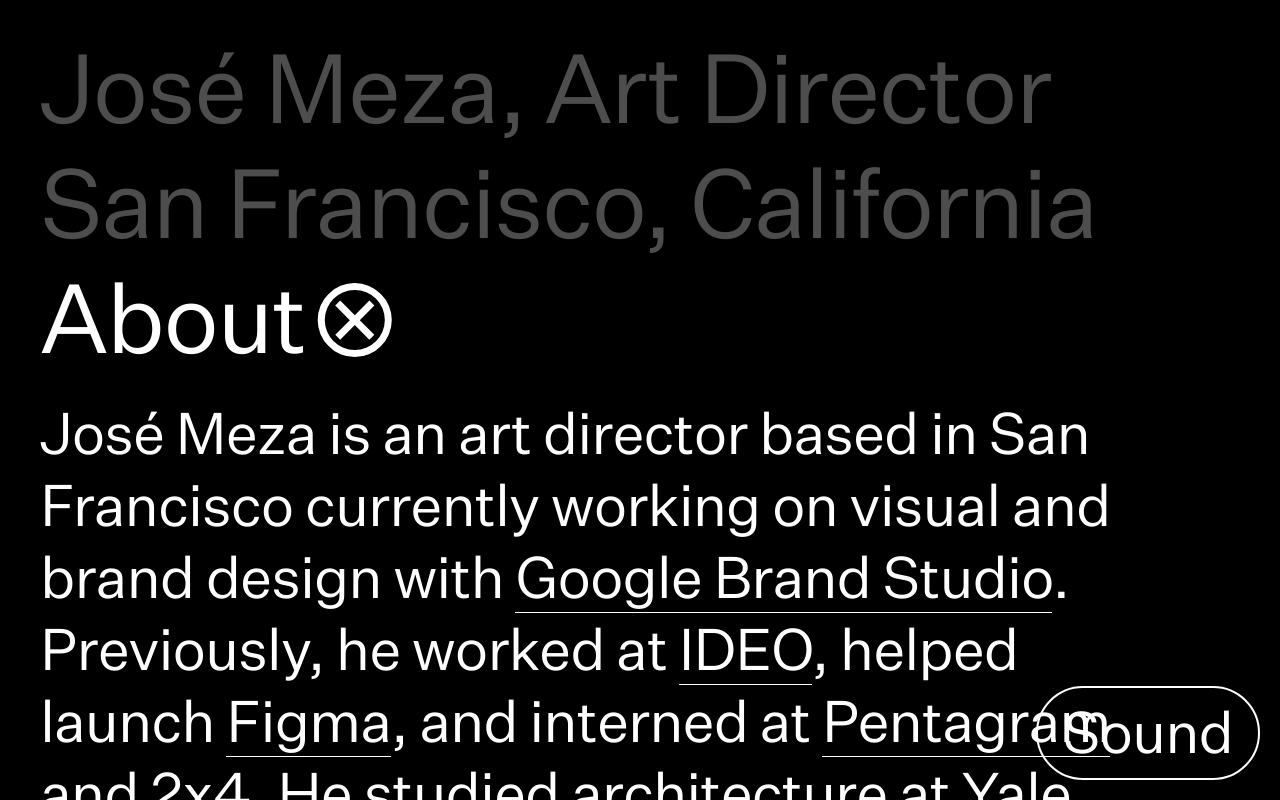
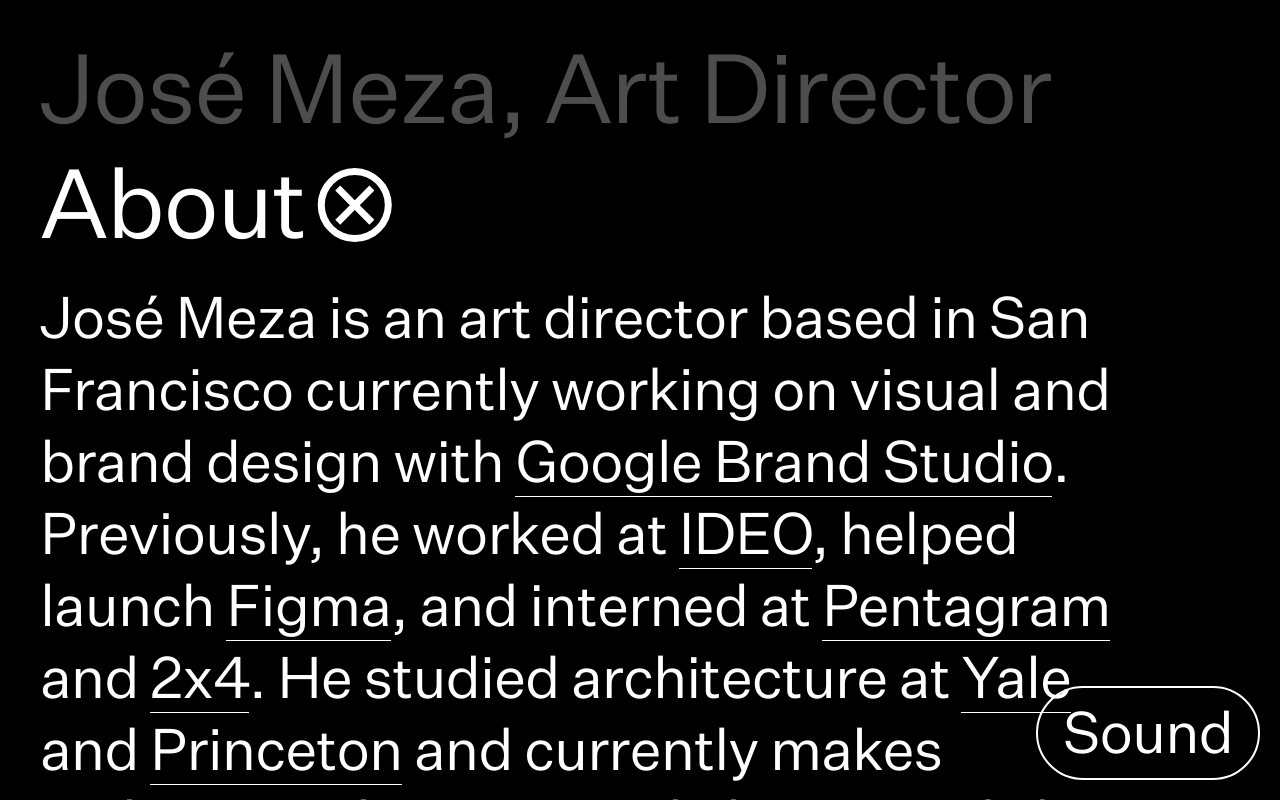
Before and after one commit to josemeza/Personal-Website-Gabe, a plain HTML site: page index.html in a window 1280 px wide. Both pictures are taken after a click on the element "About". Shown: the top 800 px of the page. Drawn offline with Linux system fonts and the light colour scheme; no server answers.

Commit message:
updated about and site title

```diff
--- a/index.html
+++ b/index.html
@@ -55,8 +55,7 @@
 
 		<header id="mainHeader" class="fadeOnLoad">
 			<div class="siteMeta">
-				<span class="siteTitle">José Meza, Art&nbsp;Director</span><br>
-				<span class="siteLocation">San Francisco, California</span><br>
+				<span class="siteTitle">José Meza, Art&nbsp;Director</span>
 			</div><!--siteMeta-->
 		</header><!--header-->
 
@@ -69,7 +68,7 @@
 			</div><!--expandablePanelTrigger-->
 			<div class="expandablePanelContentContainer">
 				<div class="expandablePanelContent smallerText" id="aboutSectionContent">
-					José Meza is an art director based in San Francisco currently working on visual and brand design with <a href="http://google.com" target="_blank" class="newPageLink">Google Brand Studio</a>. Previously, he worked at <a href="http://ideo.com" target="_blank" class="newPageLink">IDEO</a>, helped launch <a href="http://figma.com" target="_blank" class="newPageLink">Figma</a>, and interned at <a href="http://pentagram.com" target="_blank" class="newPageLink">Pentagram</a> and <a href="http://2x4.org" target="_blank" class="newPageLink">2x4</a>. He studied architecture at <a href="https://www.architecture.yale.edu/" target="_blank" class="newPageLink">Yale</a> and <a href="https://soa.princeton.edu/" target="_blank" class="newPageLink">Princeton</a> and is currently a guest critic and lecturer at <a href="http://cca.edu" target="_blank" class="newPageLink">CCA</a>. He makes architectural images and objects and shares them on <a href="http://instagram.com/lcl.business" target="_blank" class="newPageLink">Instagram</a>. Thanks for stopping by.
+					José Meza is an art director based in San Francisco currently working on visual and brand design with <a href="http://google.com" target="_blank" class="newPageLink">Google Brand Studio</a>. Previously, he worked at <a href="http://ideo.com" target="_blank" class="newPageLink">IDEO</a>, helped launch <a href="http://figma.com" target="_blank" class="newPageLink">Figma</a>, and interned at <a href="http://pentagram.com" target="_blank" class="newPageLink">Pentagram</a> and <a href="http://2x4.org" target="_blank" class="newPageLink">2x4</a>. He studied architecture at <a href="https://www.architecture.yale.edu/" target="_blank" class="newPageLink">Yale</a> and <a href="https://soa.princeton.edu/" target="_blank" class="newPageLink">Princeton</a> and currently makes architectural images and objects and shares them on <a href="http://instagram.com/lcl.business" target="_blank" class="newPageLink">Instagram</a>. Thanks for stopping by.
 				</div><!--expandablePanelContent-->
 			</div><!--expandablePanelContentContainer-->
 		</div><!--expandablePanel-->
```
Also changed, not shown: 2 other files.
